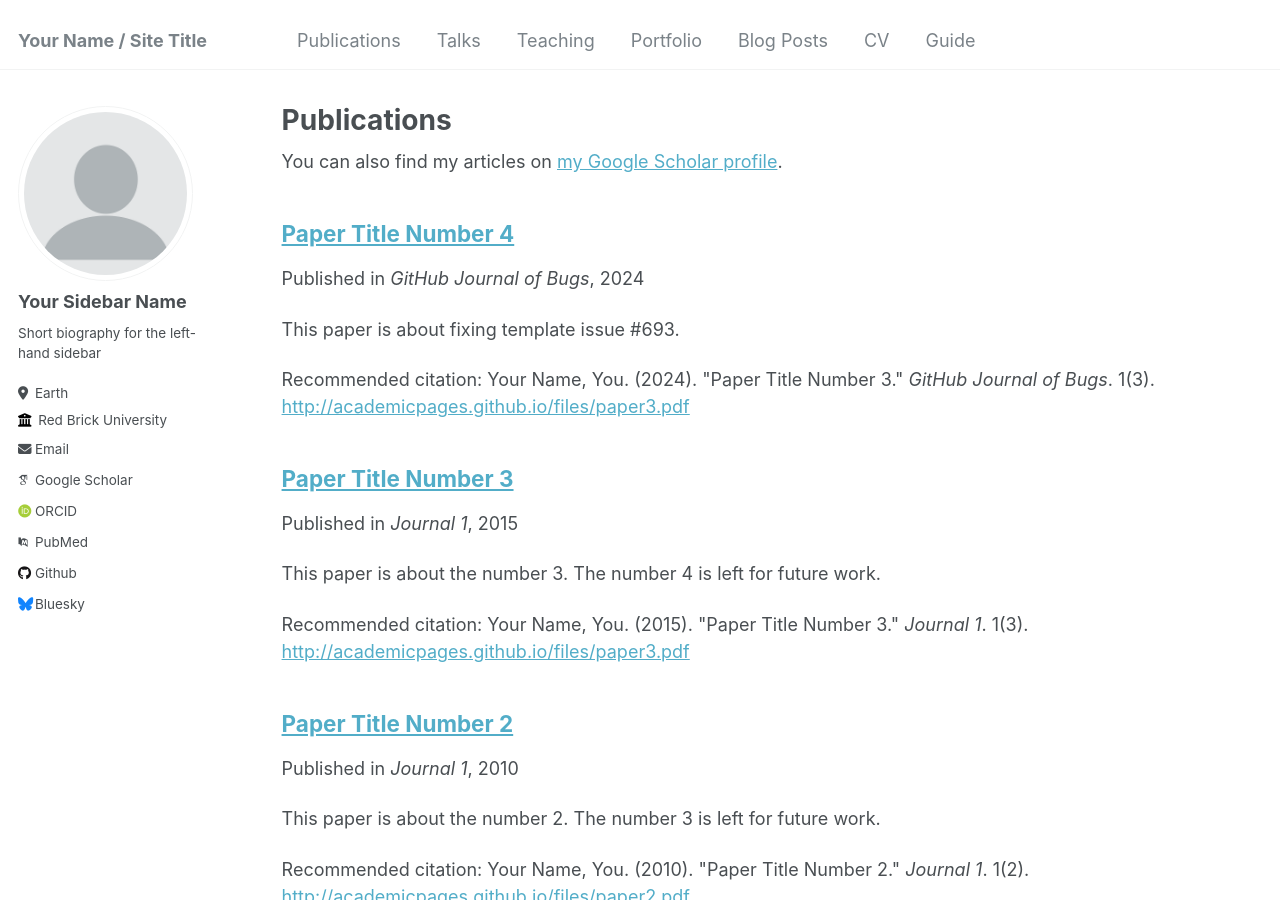
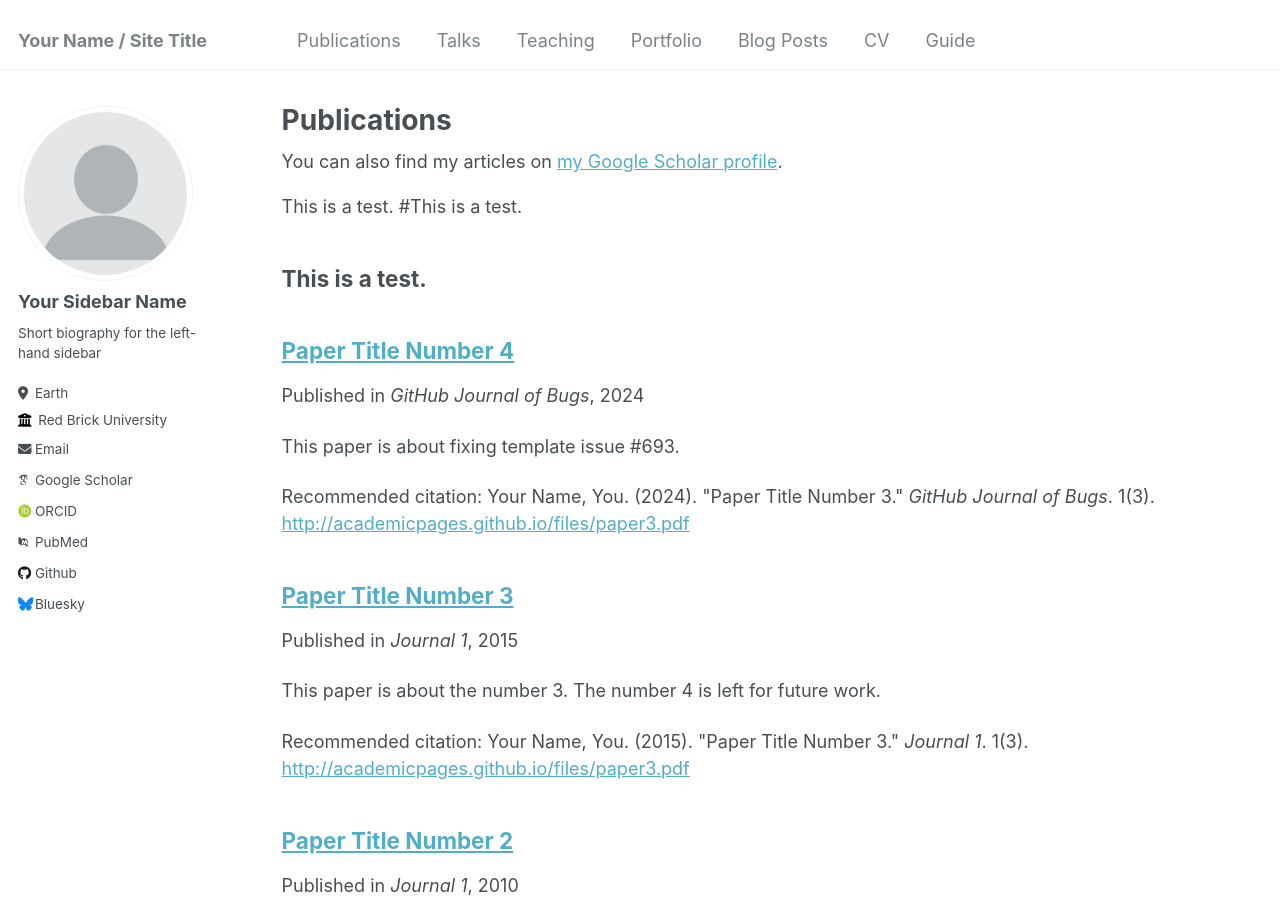
Before and after one commit to JoanChimezie/joanchimezie.github.io, a Jekyll site: the page built from _pages/publications.md, in a window 1280 px wide and 900 px high. Built offline with Jekyll 4.4.1, drawn with Linux system fonts in a browser that asks for light colours; some web fonts are replaced.

Commit message:
Update publications.md

```diff
--- a/_pages/publications.md
+++ b/_pages/publications.md
@@ -10,7 +10,9 @@ author_profile: true
 {% endif %}
 
 {% include base_path %}
-
+This is a test.
+#This is a test.
+## This is a test.
 {% for post in site.publications reversed %}
   {% include archive-single.html %}
 {% endfor %}
```
